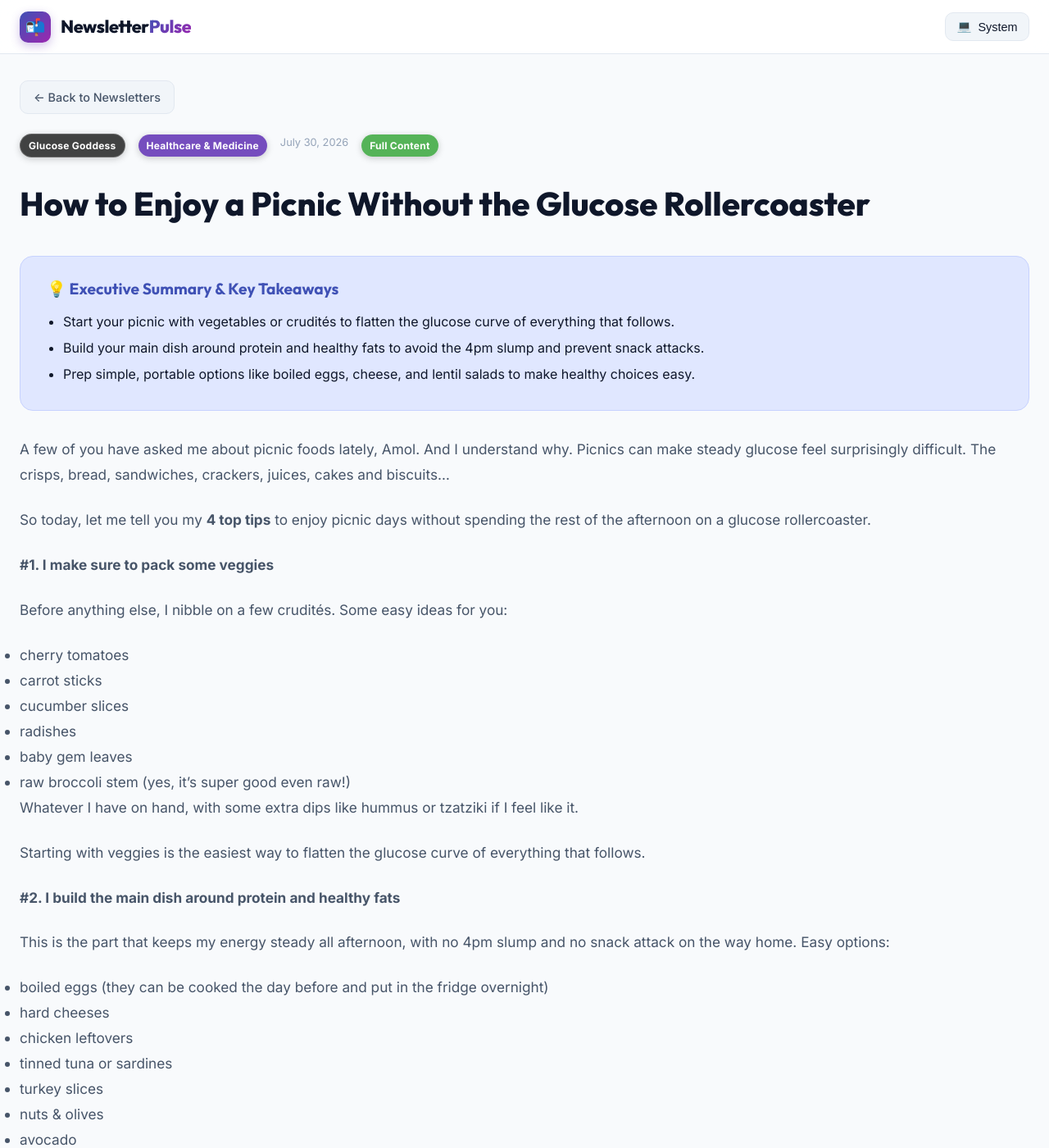
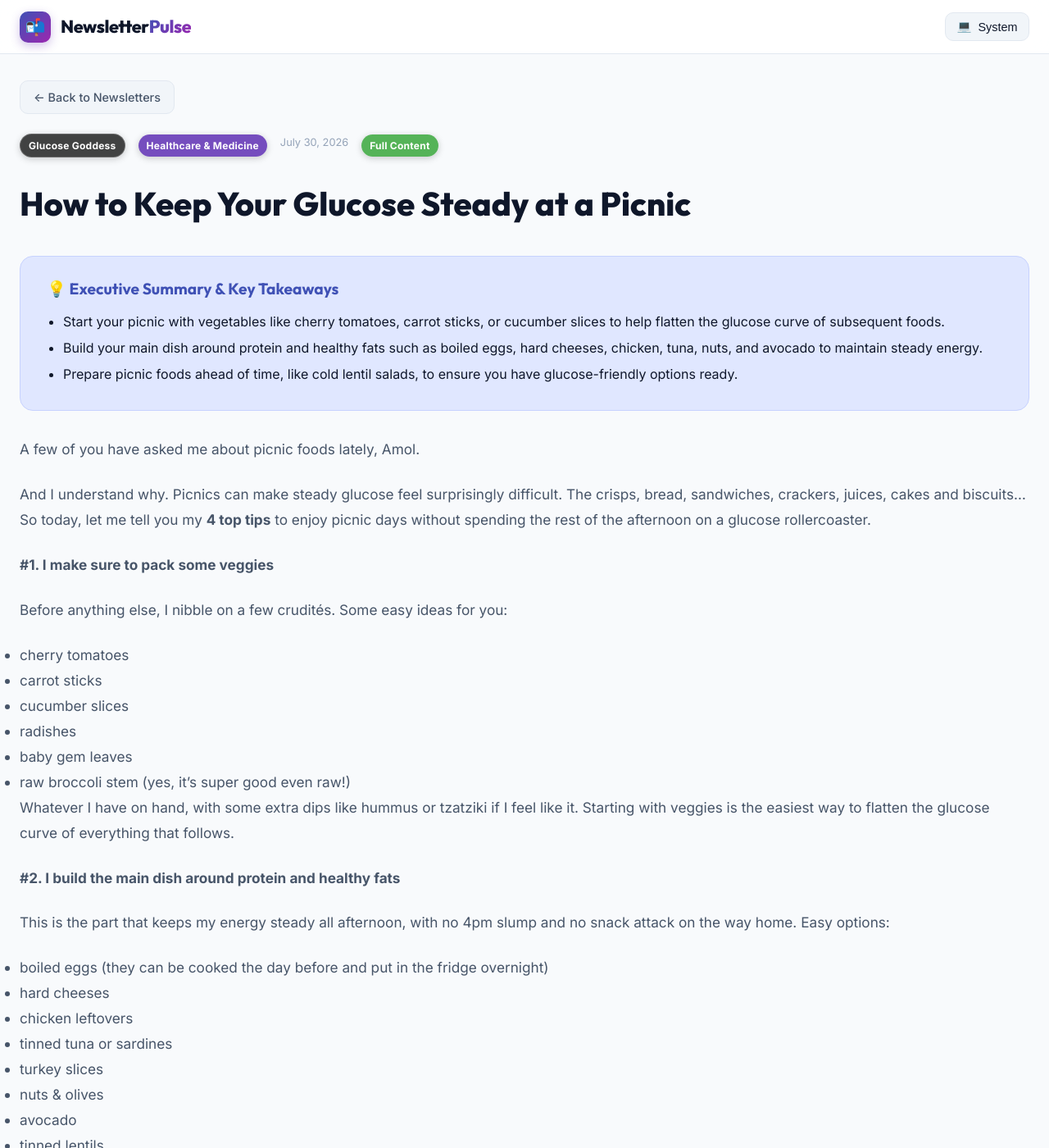
Before and after one commit to vampcoder/daily-newsletters, a Jekyll site: the page built from _posts/2026-07-30-my-no-crash-picnic-secret.md, in a window 1280 px wide and 1400 px high. Shown: the whole window at 82% size. Built offline with Jekyll 4.4.1, drawn with Linux system fonts in a browser that asks for light colours.

Commit message:
Update newsletter: my no-crash picnic secret

```diff
--- a/_posts/2026-07-30-my-no-crash-picnic-secret.md
+++ b/_posts/2026-07-30-my-no-crash-picnic-secret.md
@@ -1,23 +1,23 @@
 ---
 layout: post
-title: "How to Enjoy a Picnic Without the Glucose Rollercoaster"
+title: "How to Keep Your Glucose Steady at a Picnic"
 date: 2026-07-30 16:03:39 +0000
 source: "Glucose Goddess"
 category: "Healthcare & Medicine"
-excerpt: "Picnics can make steady glucose levels feel challenging, but with a little planning you can enjoy them without the afternoon crash. This guide shares four practical tips to keep your energy steady, starting with veggie-packed appetizers and protein-rich mains."
+excerpt: "This newsletter from Glucose Goddess offers practical tips for maintaining steady glucose levels during picnics, a setting that often leads to energy crashes. The advice focuses on eating vegetables first and building meals around protein and healthy fats to avoid glucose spikes and afternoon slumps."
 theme_gradient: "linear-gradient(135deg, #9c27b0 0%, #7b1fa2 100%)"
 image: "https://d3k81ch9hvuctc.cloudfront.net/company/X9u8pE/images/ff67b75b-4174-401d-a619-96185fe28a6b.png"
 video_url: "https://ctrk.klclick.com/l/01KYSW4PNN0DV2R3NFF226DH5X_3"
 is_summary: false
 key_takeaways:
-  - "Start your picnic with vegetables or crudités to flatten the glucose curve of everything that follows."
-  - "Build your main dish around protein and healthy fats to avoid the 4pm slump and prevent snack attacks."
-  - "Prep simple, portable options like boiled eggs, cheese, and lentil salads to make healthy choices easy."
+  - "Start your picnic with vegetables like cherry tomatoes, carrot sticks, or cucumber slices to help flatten the glucose curve of subsequent foods."
+  - "Build your main dish around protein and healthy fats such as boiled eggs, hard cheeses, chicken, tuna, nuts, and avocado to maintain steady energy."
+  - "Prepare picnic foods ahead of time, like cold lentil salads, to ensure you have glucose-friendly options ready."
 ---
 
-A few of you have asked me about picnic foods lately, Amol. And I understand why. Picnics can make steady glucose feel surprisingly difficult. The crisps, bread, sandwiches, crackers, juices, cakes and biscuits...
+A few of you have asked me about picnic foods lately, Amol.
 
-So today, let me tell you my **4 top tips** to enjoy picnic days without spending the rest of the afternoon on a glucose rollercoaster.
+And I understand why. Picnics can make steady glucose feel surprisingly difficult. The crisps, bread, sandwiches, crackers, juices, cakes and biscuits... So today, let me tell you my **4 top tips** to enjoy picnic days without spending the rest of the afternoon on a glucose rollercoaster.
 
 **#1. I make sure to pack some veggies**
 
@@ -30,9 +30,7 @@ Before anything else, I nibble on a few crudités. Some easy ideas for you:
 - baby gem leaves
 - raw broccoli stem (yes, it's super good even raw!)
 
-Whatever I have on hand, with some extra dips like hummus or tzatziki if I feel like it.
-
-Starting with veggies is the easiest way to flatten the glucose curve of everything that follows.
+Whatever I have on hand, with some extra dips like hummus or tzatziki if I feel like it. Starting with veggies is the easiest way to flatten the glucose curve of everything that follows.
 
 **#2. I build the main dish around protein and healthy fats**
 
```
